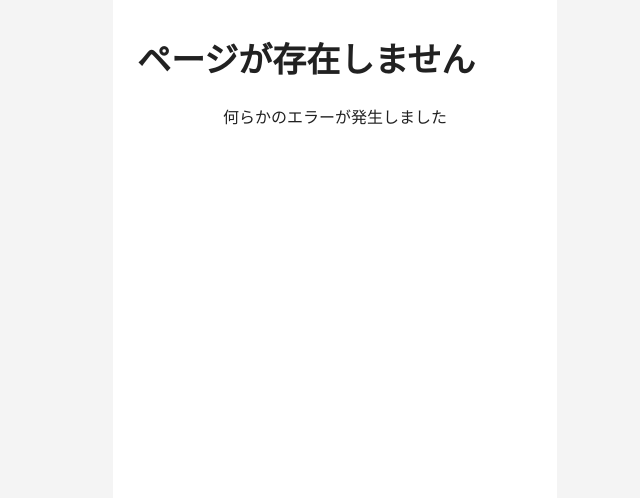
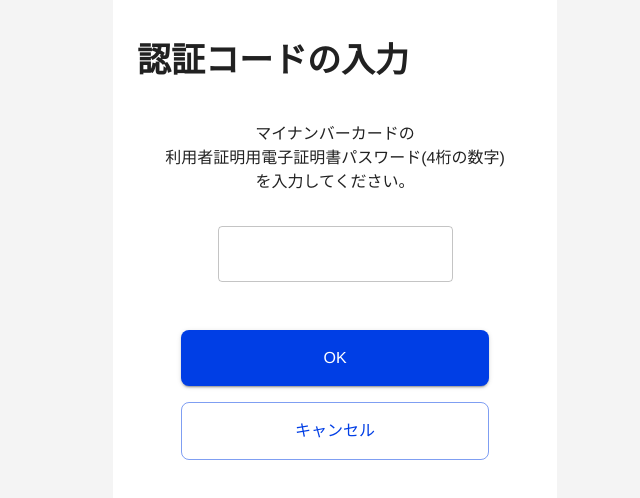
Before and after one commit to STECH-for-My-Shienkin-Navi/My-Shienkin-Navi, a React (Vite) app: page /PasswordEntry in a window 1280 px wide. Shown: the top 498 px of the page, without its empty margins (305-945 px from the left). Built offline with nearby package versions, Linux system fonts and the light colour scheme.

Commit message:
feat: パスワード入力ページの作成

```diff
--- /dev/null
+++ b/src/components/pages/PasswordEntryPage.tsx
@@ -0,0 +1,43 @@
+import { FC } from 'react';
+import { MainLayout } from '../layout/MainLayout';
+import { Box, Typography, TextField } from '@mui/material';
+import familyImg from '../../assets/familImg.png';
+import { CommonButton } from '../common/CommonButton';
+import { Col } from '../common/Col';
+import { useNavigate } from 'react-router-dom';
+
+export const PasswordEntryPage: FC = () => {
+  const navigate = useNavigate();
+
+  return (
+    <>
+      <MainLayout title="認証コードの入力">
+        <Box>
+          <Typography sx={{ mt: 2, textAlign: 'center' }}>
+            マイナンバーカードの
+            <br />
+            利用者証明用電子証明書パスワード(4桁の数字)
+            <br />
+            を入力してください。
+          </Typography>
+          <TextField
+            id="outlined-basic"
+            variant="outlined"
+            sx={{ mx: 2, mt: 4, display: 'grid', justifyContent: 'center' }}
+          />
+
+          <Box sx={{ marginTop: '30px', mx: 2, mt: 6 }}>
+            <Col spacing={2}>
+              <CommonButton isPrimary onClick={() => navigate('/DataTop')}>
+                OK
+              </CommonButton>
+              <CommonButton isSecondary onClick={() => navigate('/DataTop')}>
+                キャンセル
+              </CommonButton>
+            </Col>
+          </Box>
+        </Box>
+      </MainLayout>
+    </>
+  );
+};
--- a/src/routes/Router.tsx
+++ b/src/routes/Router.tsx
@@ -9,6 +9,7 @@ import { DataSharePage } from '../components/pages/DataSharePage';
 import { DataReceivePage } from '../components/pages/DataReceivePage';
 import { ErrorPage } from '../components/pages/ErrorPage';
 import { Dev } from '../components/pages/Dev';
+import { PasswordEntryPage } from '../components/pages/PasswordEntryPage';
 
 export const Router: FC = () => {
   return (
@@ -22,6 +23,7 @@ export const Router: FC = () => {
         <Route path={'/DataShare'} element={<DataSharePage />} />
         <Route path={'/DataReceive'} element={<DataReceivePage />} />
         <Route path={'/dev'} element={<Dev />} />
+        <Route path={'/PasswordEntry'} element={<PasswordEntryPage />} />
         <Route path={'/*'} element={<ErrorPage />} />
       </Routes>
     </BrowserRouter>
```
